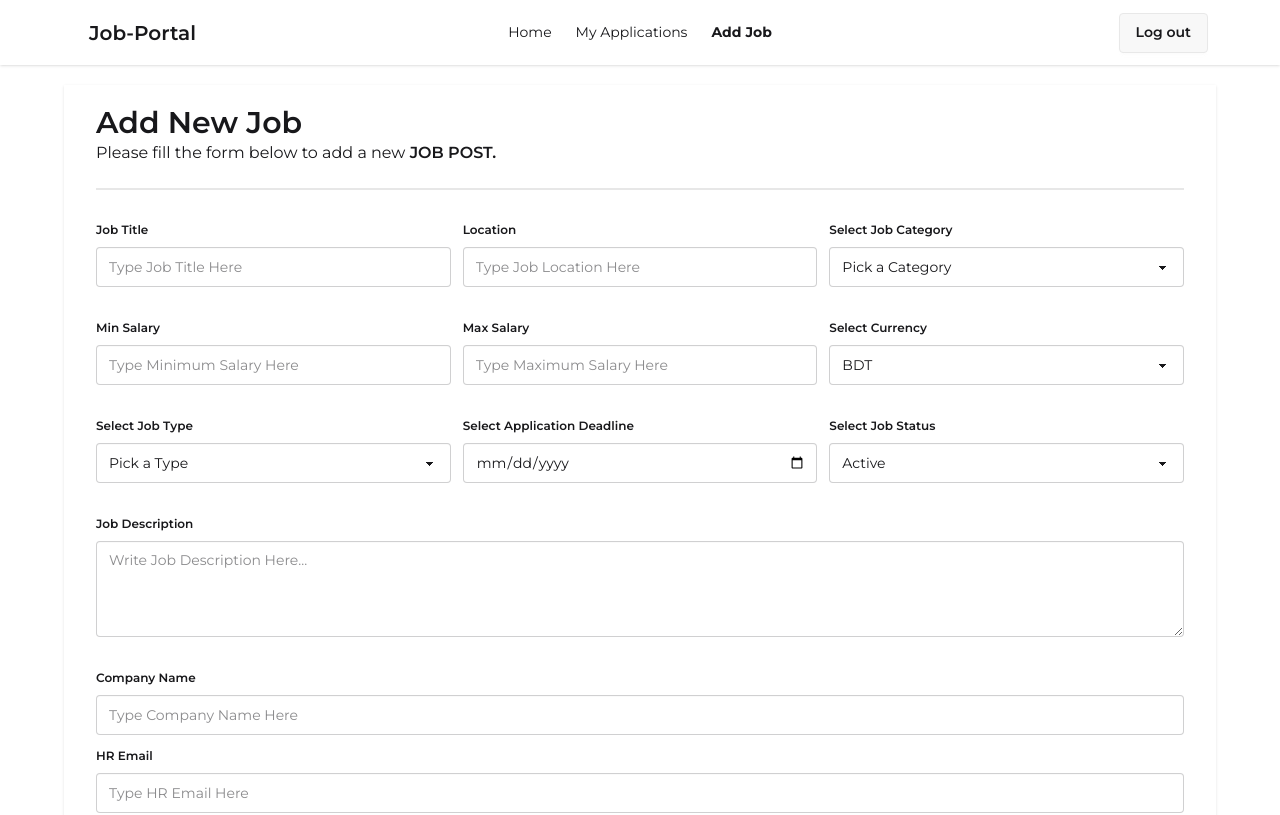
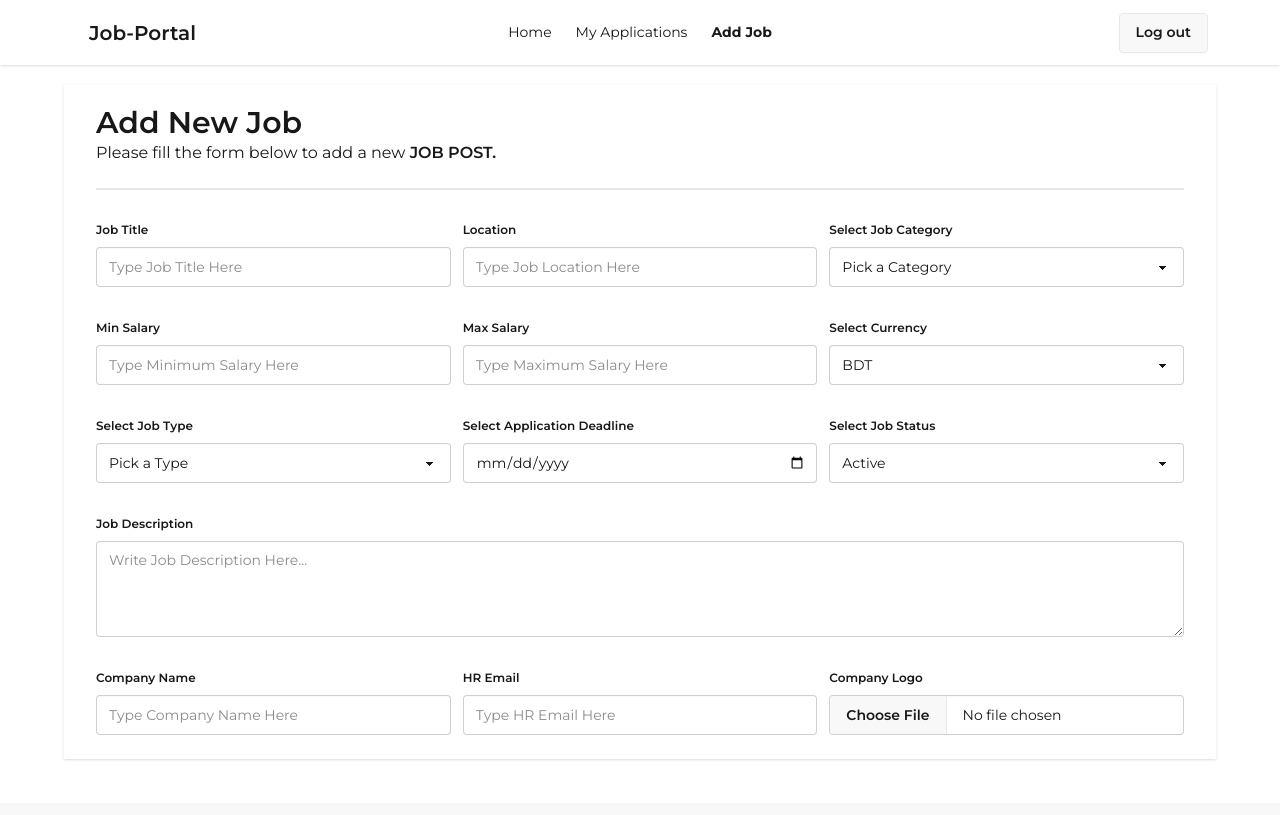
Before and after one commit to Suprio-Das/Job-Portal-Client, a React (Vite) app: page /addJobPost in a window 1280 px wide. Shown: the top 815 px of the page. Built offline with nearby package versions, Linux system fonts and the light colour scheme; no server answers; sample sign-in values are in the browser's storage.

Commit message:
Company details fields set to grids

```diff
--- a/src/Pages/Job/AddJobPost.jsx
+++ b/src/Pages/Job/AddJobPost.jsx
@@ -89,8 +89,8 @@ const AddJobPost = () => {
                         <textarea className="textarea w-full h-24" name='description' placeholder="Write Job Description Here..." required></textarea>
                     </fieldset>
                 </div>
-                {/* Company Name and Logo */}
-                <div>
+                {/* Company Name , email and Logo */}
+                <div className='grid grid-cols-3 gap-3'>
                     <fieldset className="fieldset">
                         <legend className="fieldset-legend">Company Name</legend>
                         <input type="text" className="input w-full" name='company_name' placeholder="Type Company Name Here" required />
```
